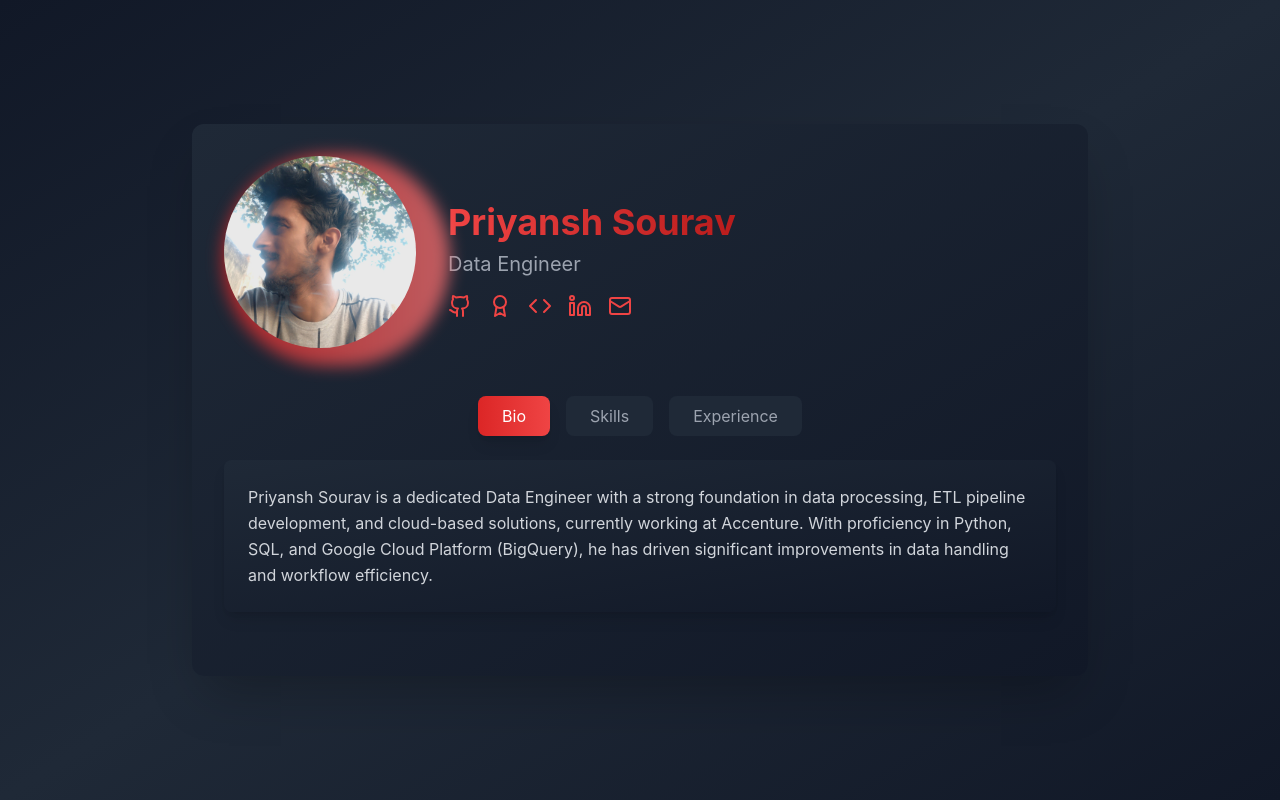
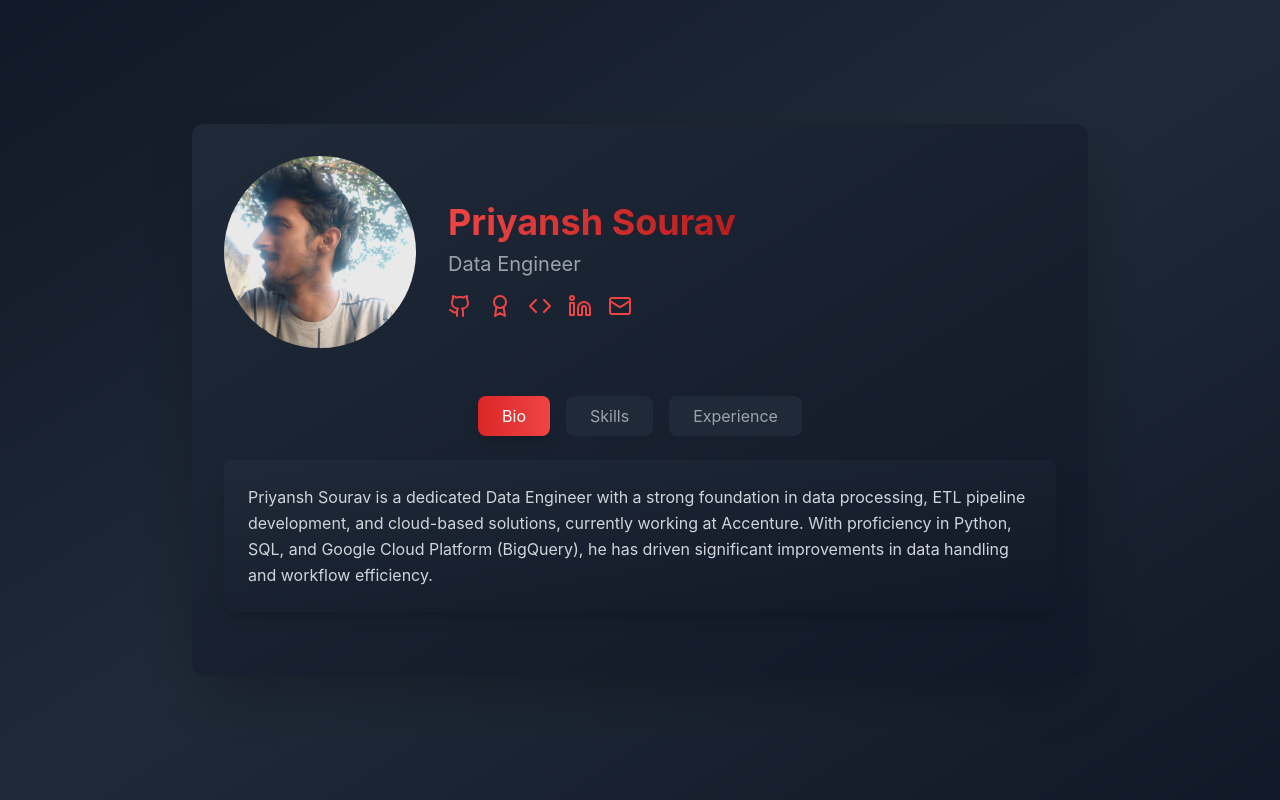
Before and after one commit to ipriyansh/ipriyansh.github.com, a React (Create React App) app: page / in a window 1280 px wide. Built offline with nearby package versions, Linux system fonts and the light colour scheme; the HTML template or start-up script is replaced by a standard one.

Commit message:
Update PriyanshPortfolio.js

```diff
--- a/src/PriyanshPortfolio.js
+++ b/src/PriyanshPortfolio.js
@@ -170,7 +170,7 @@ const PriyanshPortfolio = () => {
             className={`relative group cursor-pointer transform transition-all duration-500
                       hover:scale-105 ${isRotating ? 'rotate-360' : ''}`}
           >
-            <div className="absolute -inset-0.5 bg-gradient-to-r from-red-600 to-red-400
+            <div className="absolute -inset-0.5
                           rounded-full opacity-75 group-hover:opacity-100 blur transition duration-500"></div>
             <img
               src="preview.jpg"
```
